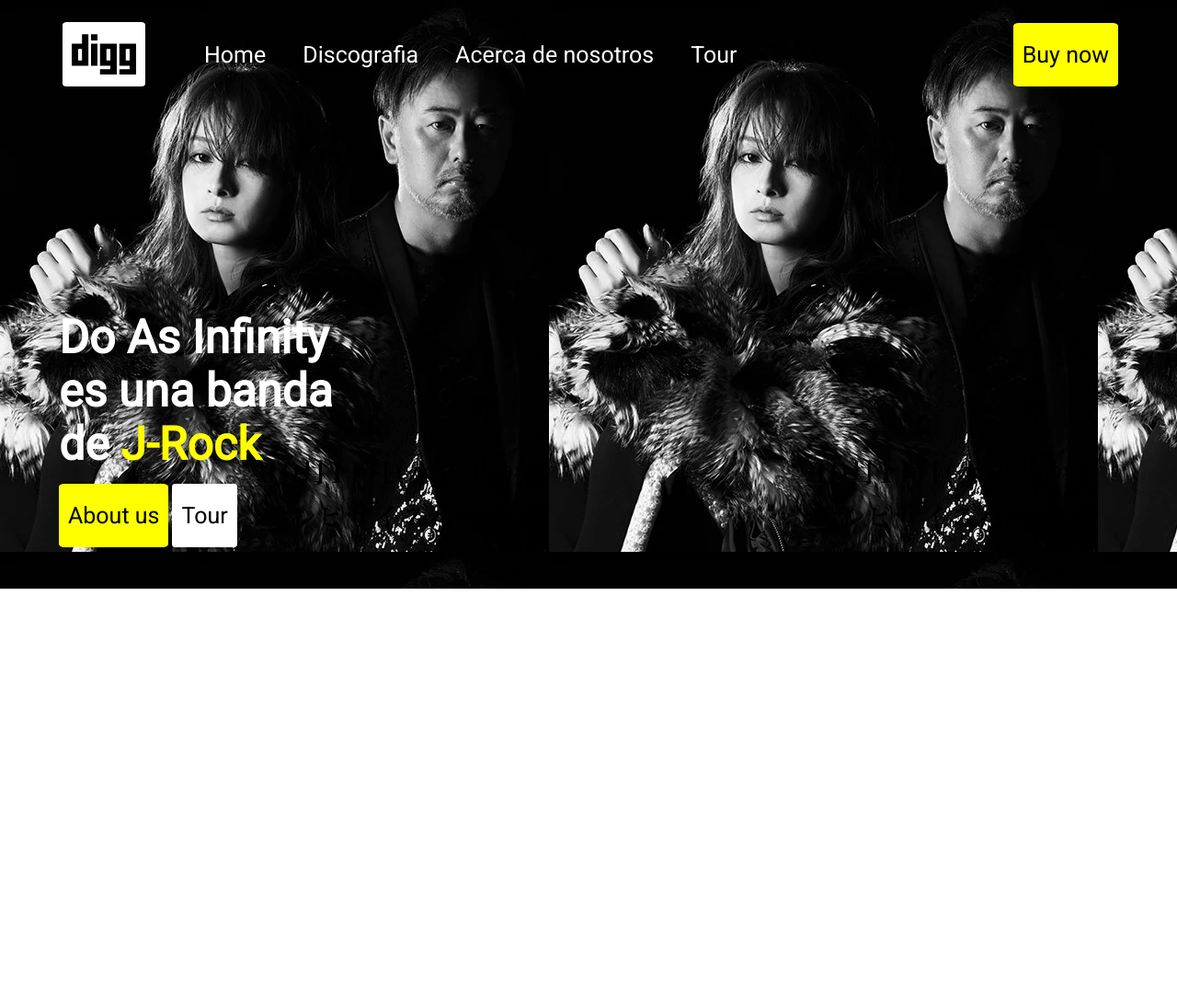
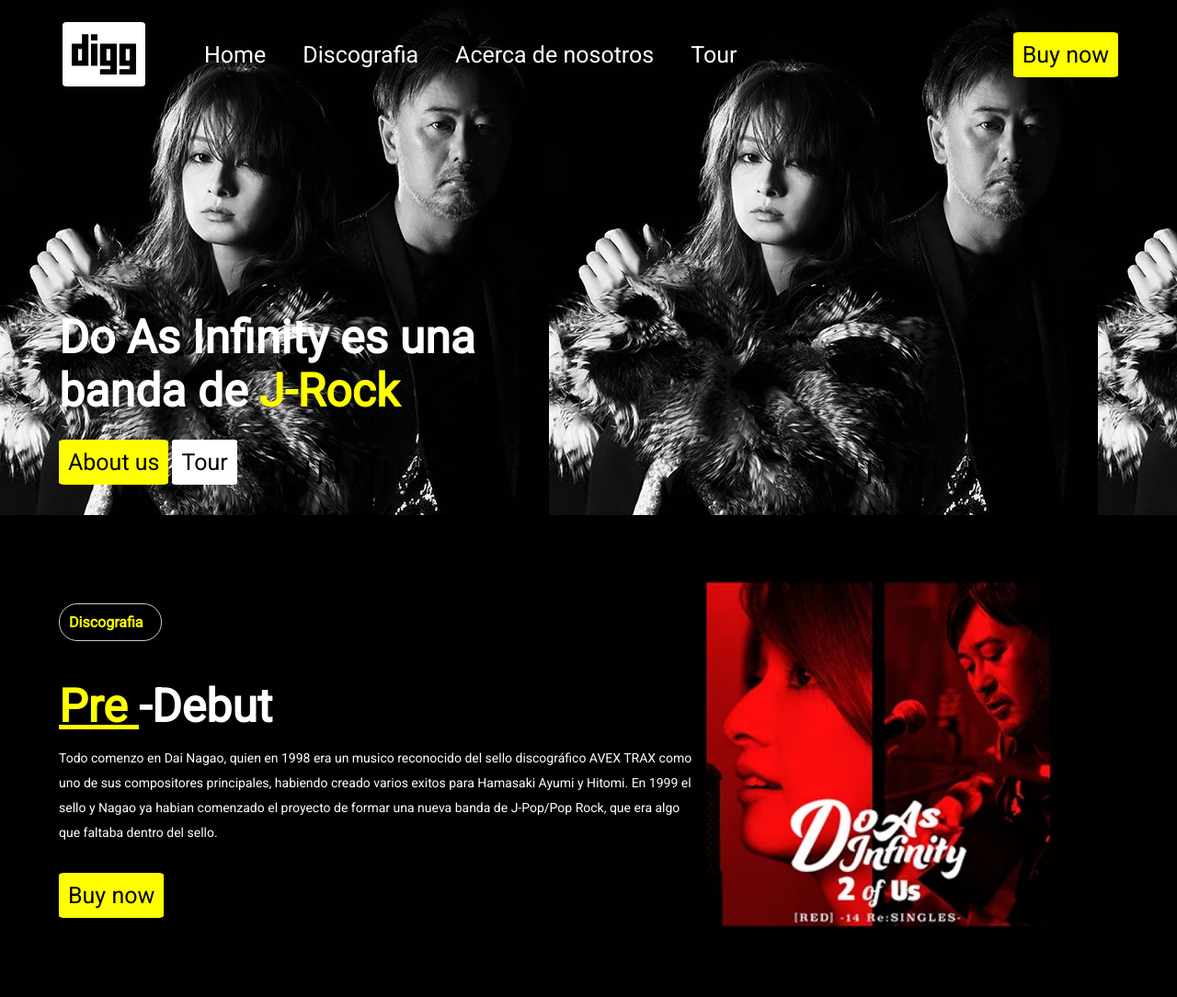
Before and after one commit to capinedaos/WebBandaMusical, a plain HTML site: page index.html in a window 1280 px wide. Shown: the whole page at 92% size. Before the commit the page ends 800 px from the top, so only its background shows below. Drawn offline with Linux system fonts and the light colour scheme.

Commit message:
style home

```diff
--- a/estilos.css
+++ b/estilos.css
@@ -5,6 +5,7 @@ body {
   font-family: "Roboto", sans-serif;
 }
 
+/* logo */
 .menu img {
   height: 70px;
   width: 70px;
@@ -14,21 +15,25 @@ body {
   border-radius: 5%;
 }
 
+/* retira subrayado */
 li {
   list-style: none;
 }
 
+/* contenedor principal header */
 .contenedor {
   width: 90%;
   max-width: 1280px;
   margin: auto;
 }
 
+/* imagen header */
 header {
   background: url(/WebBandaMusical/DoAsEncabezado.webp);
-  height: 80vh;
+  height: 70vh;
 }
 
+/* barra menu */
 header .menu {
   display: flex;
   justify-content: space-between;
@@ -41,39 +46,48 @@ header .logo-y-menu {
   align-items: center;
 }
 
+/* menu horizontal */
 nav ul {
   display: flex;
 }
 
+/* espacio opc menu horizontal */
 nav ul li {
   margin: 0px 20px;
 }
 
+/* style opc menu */
 nav ul li a {
   color: #fff;
+  /* elimina viñetas */
   text-decoration: none;
   font-size: 25px;
 }
 
+/* style botones */
 header .boton a,
-.botones a {
+.botones a,
+#discografia a {
   font-size: 25px;
   font-style: bold;
   background-color: yellow;
   color: black;
-  padding: 20px 10px;
+  padding: 10px 10px;
   text-decoration: none;
   border-radius: 5%;
 }
 
+/* style boton Tour */
 .blanco {
   background-color: #fff !important;
 }
 
+/* style texto titutar */
 .amarilo {
   color: yellow;
 }
 
+/* style texto titular */
 header .titular {
   margin-top: 30vh;
   color: white;
@@ -81,13 +95,66 @@ header .titular {
 
 h1 {
   font-size: 50px;
-  width: 30%;
+  /* ancho horizontal */
+  width: 40%;
 }
 
-/* centrado de linea horizontal
-align-items: center; */
+#discografia {
+  background: #000;
+  color: #fff;
+  padding: 60px 0;
+}
 
-/* dispocision horizontal
-display: flex; */
+#discografia h4 {
+  /* elimina margin de h4 que tiene por defecto y separa el header de la seccion */
+  margin: 0;
+  color: yellow;
+  border: 1px solid #ccc;
+  /* ancho */
+  width: 90px;
+  padding: 10px;
+  border-radius: 20px;
+}
 
-/* rm -fr .git */
+/* posicion horizontal texto y img caratula */
+#discografia .contenedor {
+  display: flex;
+  align-items: center;
+}
+
+/* style texto h2 */
+#discografia span {
+  color: yellow;
+  text-decoration: underline;
+}
+
+#discografia h2 {
+  font-size: 50px;
+  /* quitamos margin por defecto */
+  margin-bottom: 10px;
+}
+
+#discografia p {
+  font-size: 14px;
+  /* separacion de lineas */
+  line-height: 27px;
+  margin-bottom: 40px;
+}
+
+/* disminuye mucho el tamaño
+#discografia img {
+  width:100%;
+} */
+
+#discografia .texto {
+  width: 60%;
+}
+
+/* #discografia .foto {
+  width: 70%;
+} */
+
+#discografia img {
+  width: 400px;
+  height: 400px;
+}
--- a/index.html
+++ b/index.html
@@ -55,5 +55,29 @@
         </div>
       </div>
     </header>
+
+    <section id="discografia">
+      <div class="contenedor">
+        <div class="texto">
+          <h4>Discografia</h4>
+          <h2>
+            <span> Pre </span>
+            -Debut
+          </h2>
+          <p>
+            Todo comenzo en Dai Nagao, quien en 1998 era un musico reconocido
+            del sello discográfico AVEX TRAX como uno de sus compositores
+            principales, habiendo creado varios exitos para Hamasaki Ayumi y
+            Hitomi. En 1999 el sello y Nagao ya habian comenzado el proyecto de
+            formar una nueva banda de J-Pop/Pop Rock, que era algo que faltaba
+            dentro del sello.
+          </p>
+          <a href="">Buy now</a>
+        </div>
+        <div class="foto">
+          <img src="/WebBandaMusical/DAI-RED.webp" alt="" />
+        </div>
+      </div>
+    </section>
   </body>
 </html>
```
Also changed, not shown: DAI-RED.webp (added).
